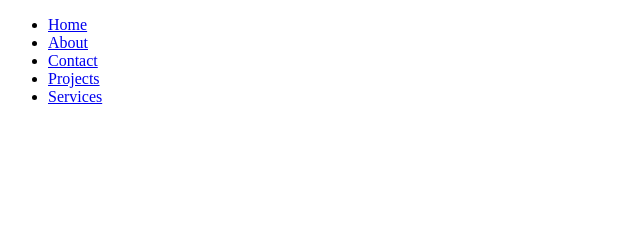
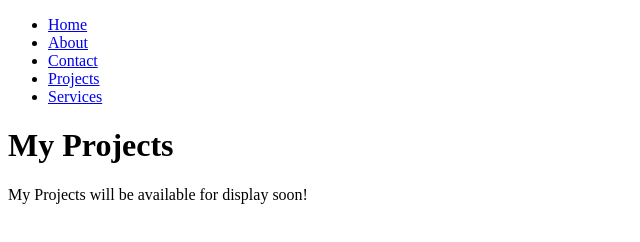
Before and after one commit to davidohayi/my-website, a plain HTML site: page projects.html in a window 1280 px wide. Shown: the whole page, without its empty margins (0-640 px from the left). Drawn offline with Linux system fonts and the light colour scheme.

Commit message:
Update projects.html with project display section
Added header and placeholder text for projects section.

```diff
--- a/projects.html
+++ b/projects.html
@@ -17,5 +17,8 @@
             <li><a href="pages/services.html">Services</a></li>
         </ul>
     </nav>
+
+    <h1>My Projects</h1>
+    <p>My Projects will be available for display soon!</p>
 </body>
 </html>
```
